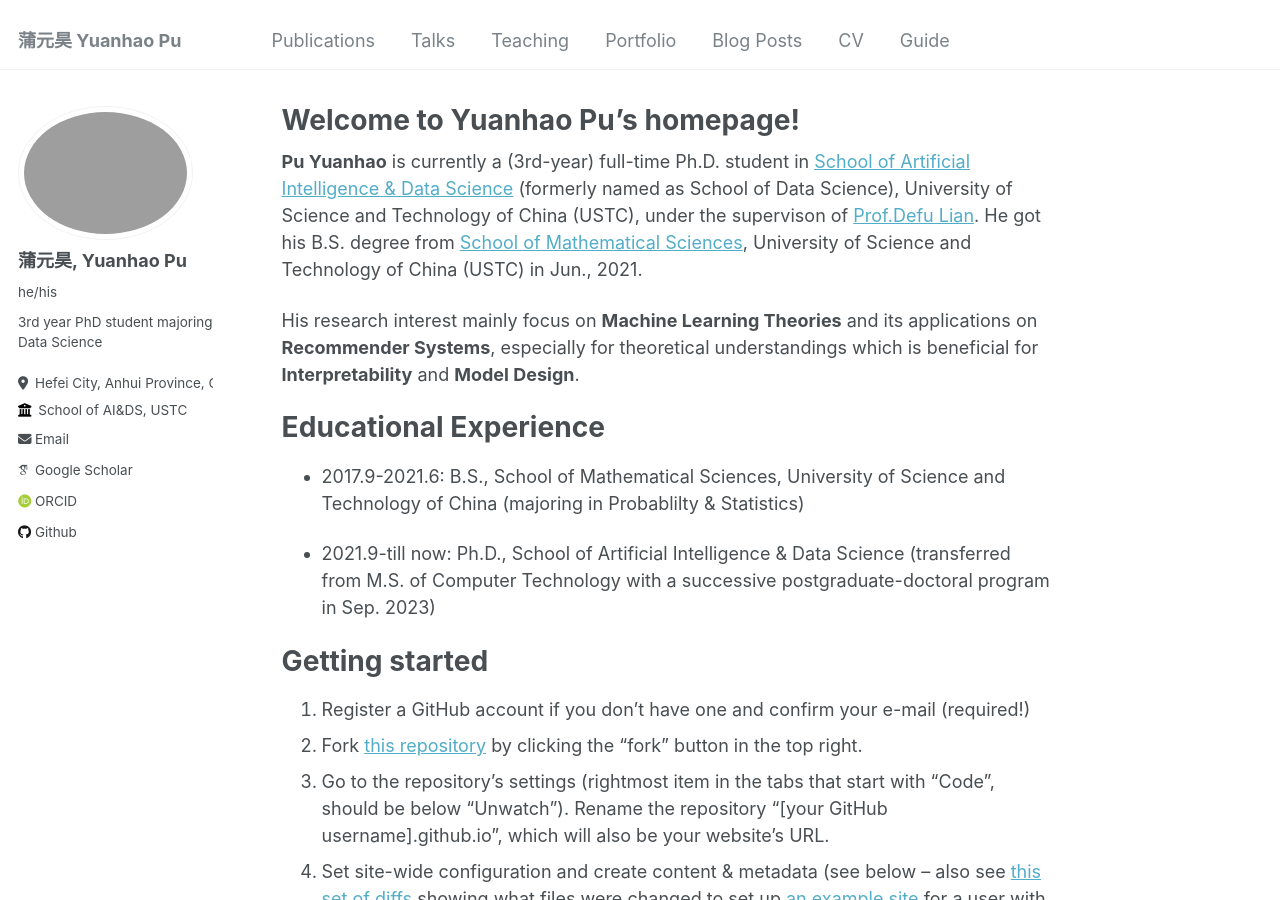
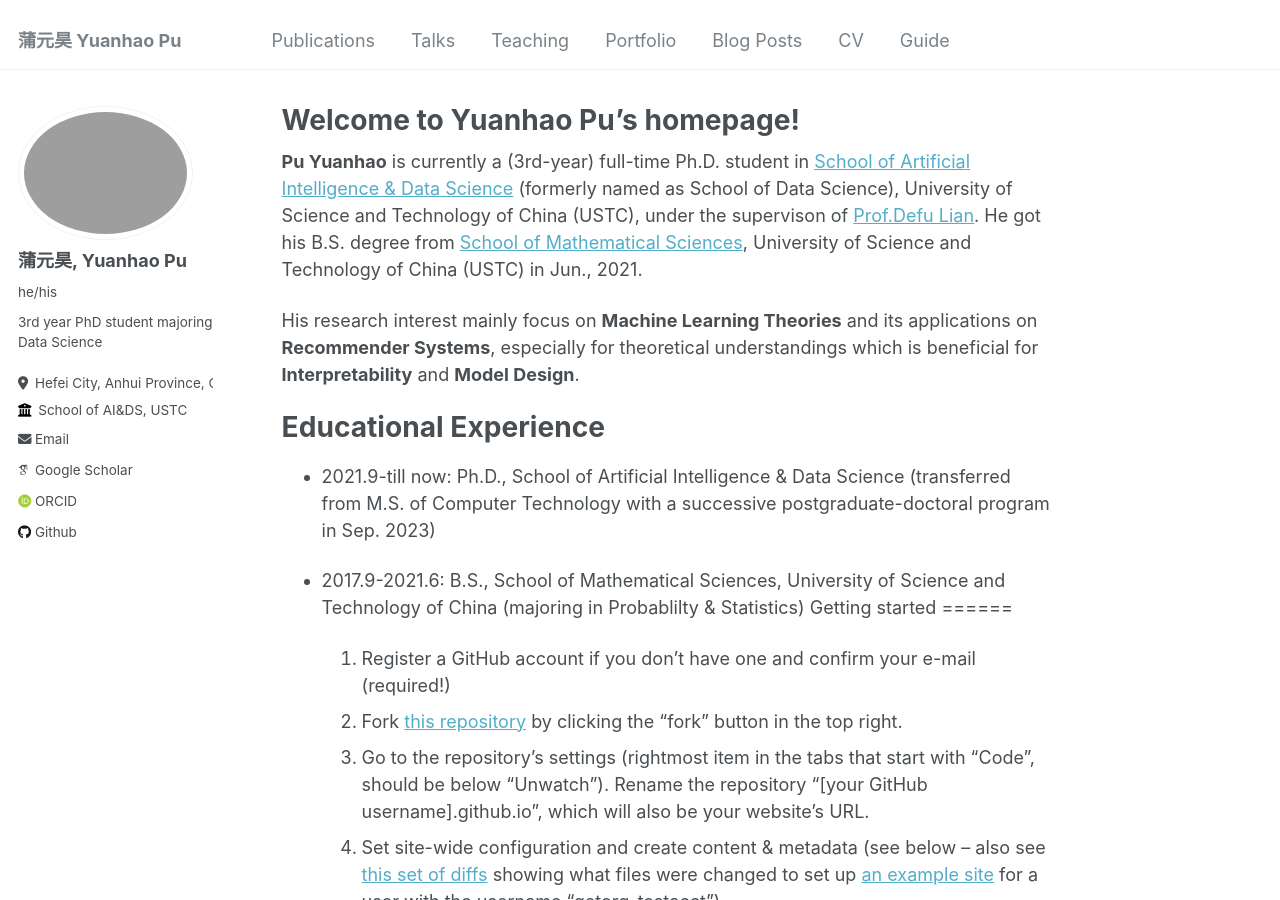
Before and after one commit to yuanhao53/yuanhao53.github.io, a Jekyll site: the page built from _pages/about.md, in a window 1280 px wide and 900 px high. Built offline with Jekyll 4.4.1, drawn with Linux system fonts in a browser that asks for light colours; some web fonts are replaced.

```diff
--- a/_pages/about.md
+++ b/_pages/about.md
@@ -14,10 +14,9 @@ His research interest mainly focus on **Machine Learning Theories** and its appl
 
 Educational Experience
 ======
-- 2017.9-2021.6: B.S., School of Mathematical Sciences, University of Science and Technology of China (majoring in Probablilty & Statistics)
-
 - 2021.9-till now: Ph.D., School of Artificial Intelligence & Data Science (transferred from M.S. of Computer Technology with a successive postgraduate-doctoral program in Sep. 2023)
 
+- 2017.9-2021.6: B.S., School of Mathematical Sciences, University of Science and Technology of China (majoring in Probablilty & Statistics)
 Getting started
 ======
 1. Register a GitHub account if you don't have one and confirm your e-mail (required!)
```
